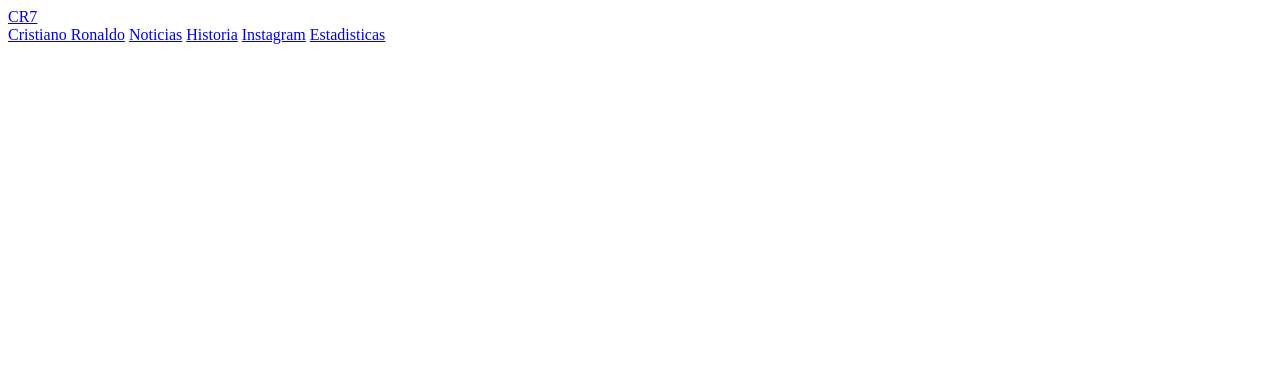
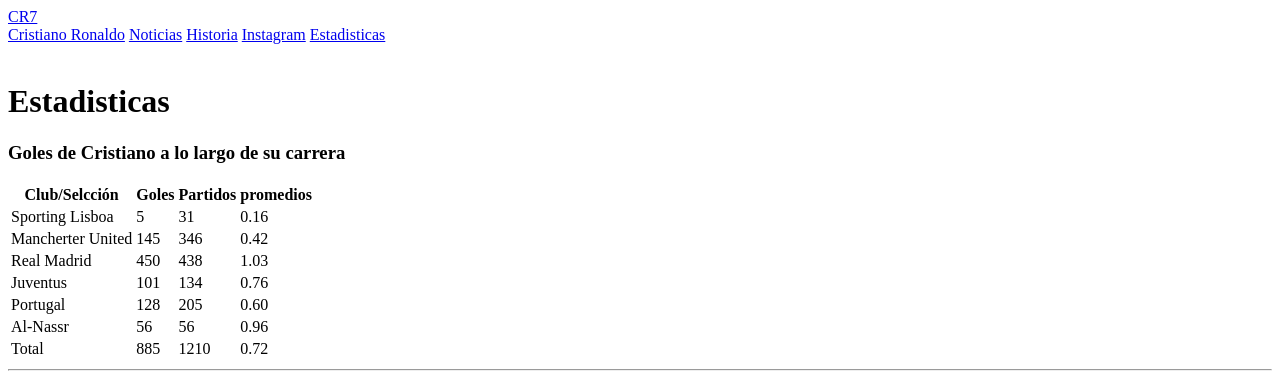
Before and after one commit to MaikelFabian/Cristiano, a plain HTML site: page estadisticas.html in a window 1280 px wide. Drawn offline with Linux system fonts and the light colour scheme.

Commit message:
en este paso le termine de agregar nomenclatura a los scrips restantes

```diff
--- a/estadisticas.html
+++ b/estadisticas.html
@@ -19,6 +19,73 @@
         </nav>
 
       </header>
+  <div class="esta">
+    <h1>Estadisticas</h1>
+    <h3>Goles de Cristiano a lo largo de su carrera</h3>
+    <table>
+        <tr>
+            <th>Club/Selcción</th>
+            <th>Goles</th>
+            <th>Partidos </th>
+            <th>promedios</th>
+        </tr>
+
+        <tr>
+            <td>Sporting Lisboa</td>
+            <td>5</td>
+            <td>31</td>
+            <td>0.16</td>
+
+
+        </tr>
+        <tr>
+            <td>Mancherter United</td>
+            <td>145</td>
+            <td>346</td>
+            <td>0.42</td>
+        </tr>
+        <tr>
+            <td>Real Madrid</td>
+            <td>450</td>
+            <td>438</td>
+            <td>1.03</td>
+        </tr>
+        <tr>
+            <td>Juventus</td>
+            <td>101</td>
+            <td>134</td>
+            <td>0.76</td>
+        </tr>
+        <tr>
+            <td>Portugal</td>
+            <td>128</td>
+            <td>205</td>
+            <td>0.60</td>
+        </tr>
+        <tr>
+            <td>Al-Nassr</td>
+            <td>56</td>
+            <td>56</td>
+            <td>0.96</td>
+        </tr>
+        <tr>
+            <td>Total</td>
+            <td>885</td>
+            <td>1210</td>
+            <td>0.72</td>
+        </tr>
+    </table>
+</div>
+<hr>
+<div class="cr">
+    <a href="https://www.instagram.com/cristiano/">
+        <img class="face" src="img/instagram-logo-icone4.png" alt=""></a>
+    <a href="https://www.facebook.com/Cristiano/?locale=es_LA">
+        <img class="face" src="img/Facebook_logo_(square).png" alt=""  ></a>
+    <a href="https://x.com/Cristiano?ref_src=twsrc%5Egoogle%7Ctwcamp%5Eserp%7Ctwgr%5Eauthor">
+        <img class="face" src="img/insta.png" alt=""></a>
+</div>
+
 
 </body>
 </html>
```
Also changed, not shown: redes.html (+24 -0 lines).
